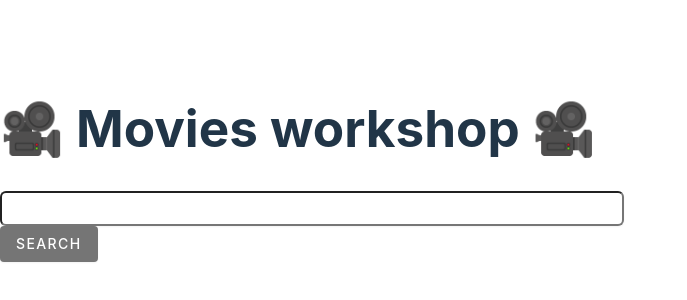
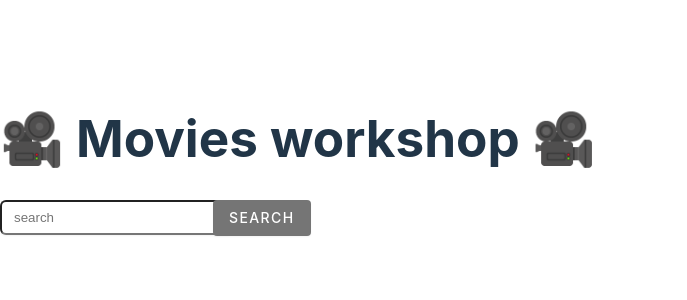
Before and after one commit to Wilder-wfo/react-movies-api, a React (Vite) app: page / in a window 1280 px wide. Shown: the part 236-536 px from the top of the page, without its empty margins (0-687 px from the left). Built offline with nearby package versions, Linux system fonts and the light colour scheme.

Commit message:
Add searchForm and movies service

```diff
--- a/src/App.jsx
+++ b/src/App.jsx
@@ -1,13 +1,24 @@
-import Button from "./components/Button";
-import Input from "./components/Input";
+import { useState } from "react";
+import SearchForm from "./components/Pages/SearchForm";
+import { getMovies } from "./services/movies-services";
 
 function App() {
+  const [movies, setMovies] = useState([]);
+  function searchMovies(query) {
+    // LLamar a la api
+    getMovies(query).then((data) => setMovies(data.results));
+  }
   return (
     <div>
       <h1 style={{ textAlign: "center" }}>🎥 Movies workshop 🎥</h1>
-      <Input />
-      <Button>Search</Button>
+      <SearchForm onSubmit={searchMovies} />
+      <ul>
+        {movies.map((movie) => (
+          <li key={movie.id}>{movie.original_title}</li>
+        ))}
+      </ul>
     </div>
   );
 }
+
 export default App;
--- /dev/null
+++ b/src/components/Pages/SearchForm.jsx
@@ -0,0 +1,27 @@
+import styled from "@emotion/styled";
+import { useState } from "react";
+import Button from "../Button";
+import Input from "../Input";
+
+const Form = styled.form`
+  display: flex;
+  gap: 8px;
+  width: 100%;
+`;
+const SearchForm = ({ onSubmit }) => {
+  const [query, setQuery] = useState("");
+  function handleChange(event) {
+    setQuery(event.target.value);
+  }
+  function handleSubmit(event) {
+    event.preventDefault();
+    onSubmit(query);
+  }
+  return (
+    <Form onSubmit={handleSubmit}>
+      <Input placeholder="search" value={query} onChange={handleChange} />
+      <Button>Search</Button>
+    </Form>
+  );
+};
+export default SearchForm;
--- /dev/null
+++ b/src/services/movies-services.jsx
@@ -0,0 +1,14 @@
+//https://api.themoviedb.org/3/search/movie?api_key=b0b911938716bf1c1f2c3acb09ff4525&language=en-US&query=terminator
+const BASE_URL = "https://api.themoviedb.org/3";
+const API_KEY = import.meta.env.VITE_API_KEY;
+export function getMovies(query) {
+  return fetch(
+    `${BASE_URL}/search/movie?api_key=${API_KEY}&language=en-US&query=${query}`
+  ).then((response) => response.json());
+}
+
+export function getGenres() {
+  return fetch(
+    `${BASE_URL}/genre/movie/list?api_key=${API_KEY}&language=en-US`
+  ).then((response) => response.json());
+}
```
Also changed, not shown: 2 other files (tests, documents, lock files or other folders).
